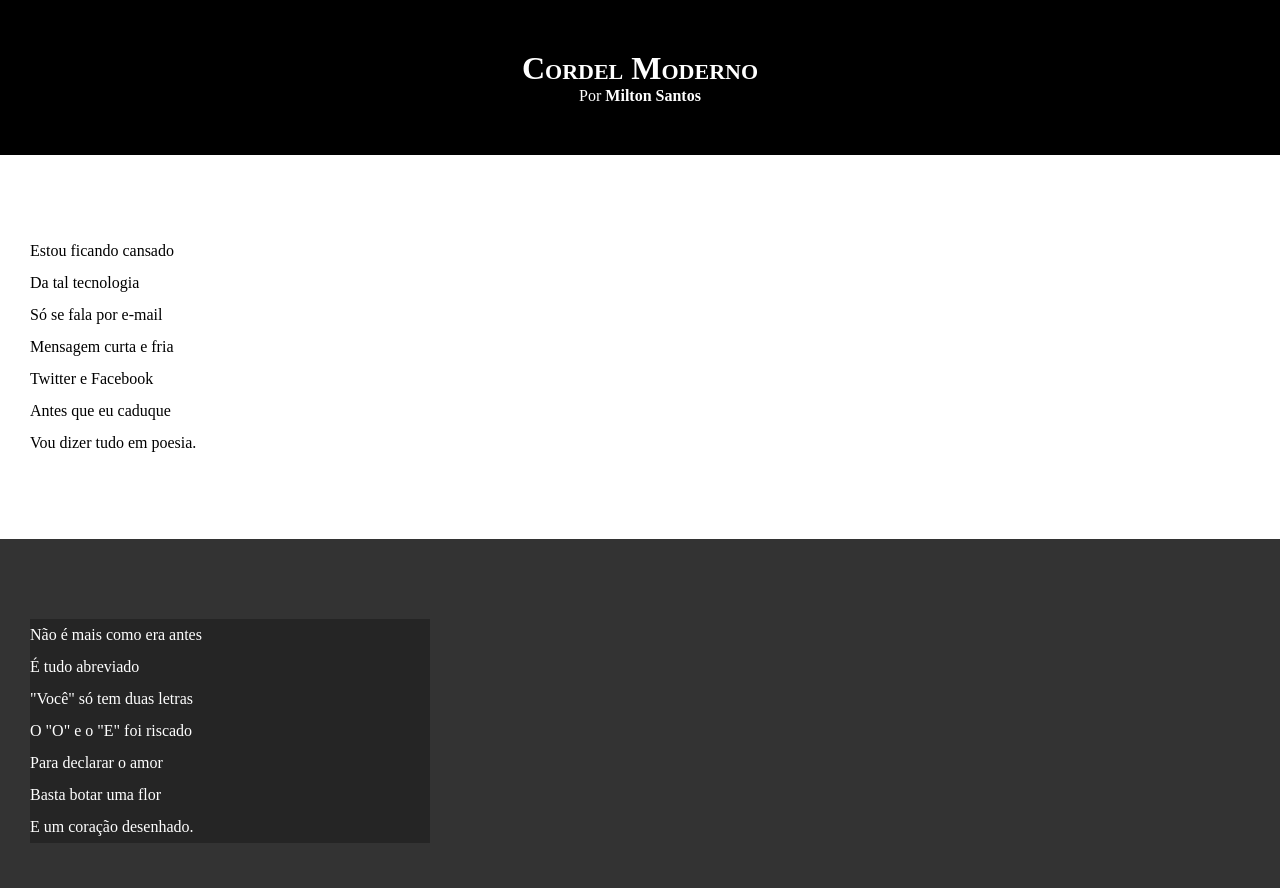
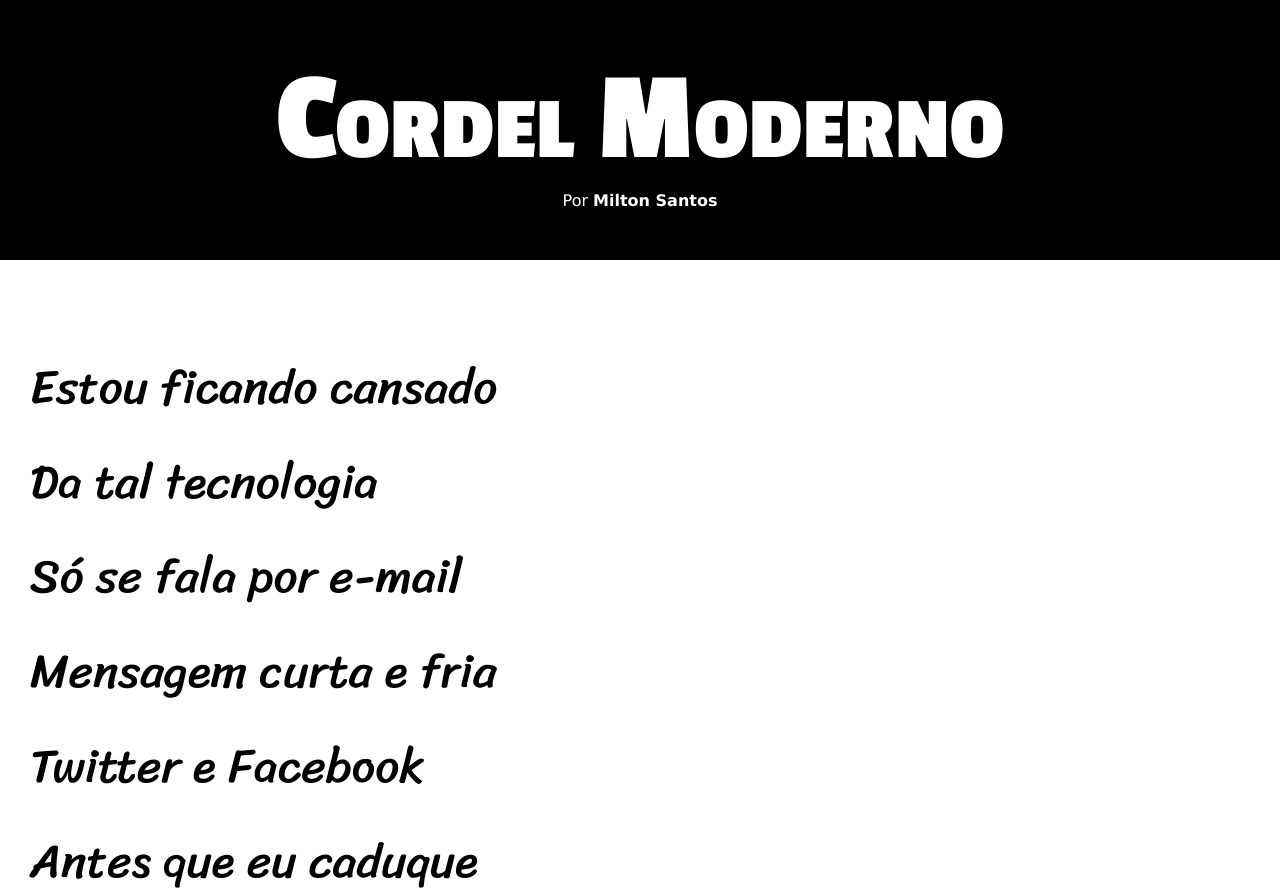
Before and after one commit to RamomSouza07/projeto-cordel, a plain HTML site: page index.html in a window 1280 px wide. Shown: the top 888 px of the page. Drawn offline with Linux system fonts and the light colour scheme.

Commit message:
style e index

```diff
--- a/style/style.css
+++ b/style/style.css
@@ -1,4 +1,14 @@
 @charset "UTF-8";
+
+@import url('https://fonts.googleapis.com/css2?family=Sriracha&display=swap');
+
+@import url('https://fonts.googleapis.com/css2?family=Passion+One:wght@400;700;900&display=swap');
+
+:root{
+    --fonte1: Verdana, Geneva, Tahoma, sans-serif;
+    --fonte2: 'Passion One', cursive;
+    --fonte3: 'Sriracha', cursive;
+}
 
 *{
 margin: 0px;
@@ -8,7 +18,7 @@ padding: 0px;
 html, body{
     min-height: 100vh;
     background-color: darkgray;
-
+    font-family: var(--fonte1);
 }
 
 header{
@@ -20,6 +30,8 @@ header{
 header > h1{
     padding-top: 50px;
     font-variant: small-caps;
+    font-family: var(--fonte2);
+    font-size: 10vw;
 }
 
 header > p{
@@ -41,6 +53,8 @@ section{
     padding-bottom: 10vh;
     line-height: 2em;
     padding-left: 30px;
+    font-family: var(--fonte3);
+    font-size: 3.7vw;
 }
 
 section.normal{
@@ -54,7 +68,8 @@ section.imagem{
 }
 
 section.imagem > p{
-    width: 400px;
+    display: inline-block;
+    padding: 5px;
     background-color: rgba(0, 0, 0, 0.274);
 }
 
```
Also changed, not shown: index.html (+1 -1 lines).
